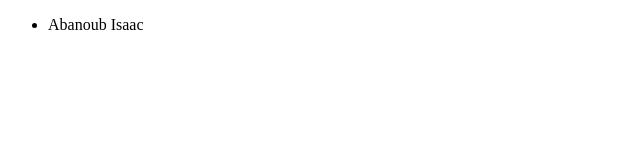
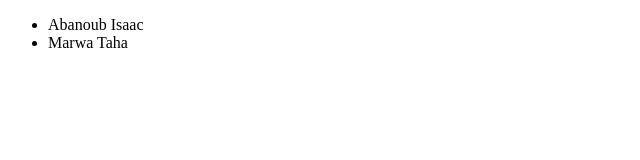
Before and after one commit to AbanoubIsaacAI/SourceControlLab2, a plain HTML site: page index.html in a window 1280 px wide. Shown: the full height of the page, 0-640 px from the left. Drawn offline with Linux system fonts and the light colour scheme.

Commit message:
adding <li>

```diff
--- a/index.html
+++ b/index.html
@@ -8,6 +8,8 @@
   <body>
     <ul>
       <li>Abanoub Isaac</li>
+      <li>Marwa Taha</li>
+
     </ul>
   </body>
 </html>
```
